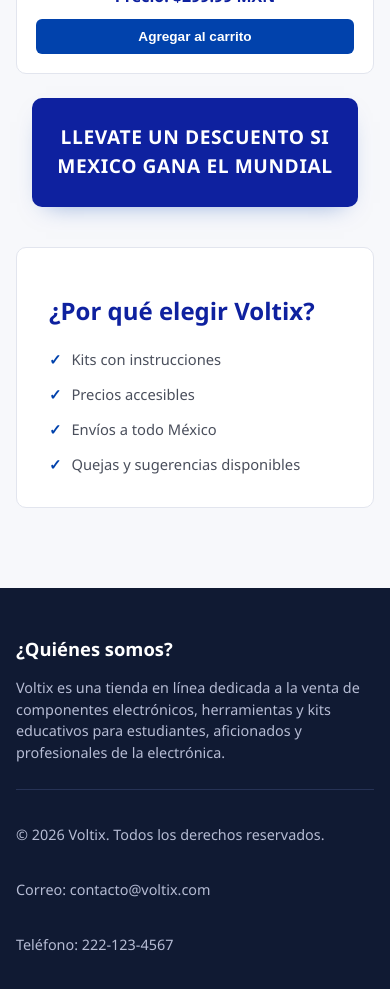
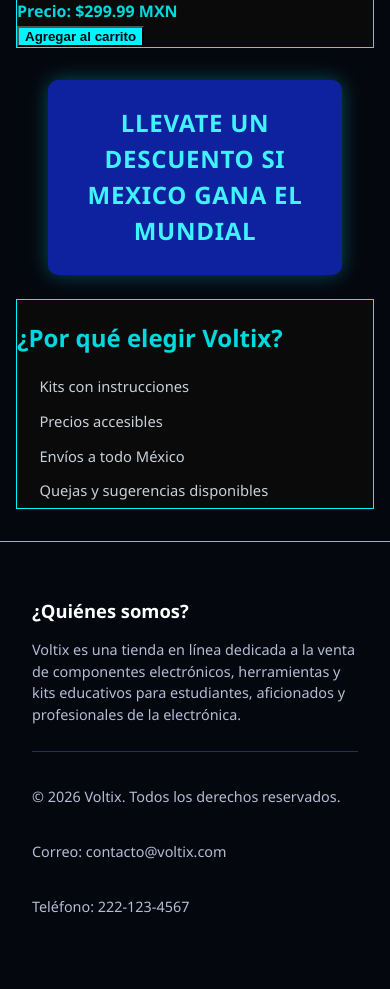
Before and after one commit to ANGDAX26/Voltix, a PHP site: page /Voltix.html in a window 390 px wide. Shown: the part 1900-2889 px from the top of the page. After the commit the page ends 2813 px from the top, so only its background shows below. Run offline with PHP 8.4, Linux system fonts and the light colour scheme.

Commit message:
Se agregaron nuevos estilos y ademas se corrigio el erroer agregando un if al fecht por si no se mandan a traer las paginas de header y footer y por ultimo se cambio la paleta de colores

```diff
--- a/Voltix.html
+++ b/Voltix.html
@@ -14,9 +14,16 @@
 
     <script>
         fetch('header.html')
-            .then(response => response.text())
+            .then(response => {
+                if (!response.ok) throw new Error('HTTP ' + response.status);
+                return response.text();
+            })
             .then(data => {
                 document.getElementById('header-placeholder').innerHTML = data;
+            })
+            .catch(e => {
+                console.error('Error cargando header:', e);
+                document.getElementById('header-placeholder').innerHTML = '<!-- header no cargado -->';
             });
     </script>
 
@@ -83,9 +90,16 @@
 
     <script>
         fetch('footer.html')
-            .then(response => response.text())
+            .then(response => {
+                if (!response.ok) throw new Error('HTTP ' + response.status);
+                return response.text();
+            })
             .then(data => {
                 document.getElementById('footer-placeholder').innerHTML = data;
+            })
+            .catch(e => {
+                console.error('Error cargando footer:', e);
+                document.getElementById('footer-placeholder').innerHTML = '<!-- footer no cargado -->';
             });
     </script>
 
--- a/style.css
+++ b/style.css
@@ -1,11 +1,14 @@
 /* ============ Voltix — estilos generales ============ */
 :root{
-  --azul: #0142ac;
-  --azul-oscuro: #0e219f;
-  --azul-claro: #eaf1ff;
-  --gris-texto: #4a4f5c;
-  --borde: #e2e5ee;
-  --paper: #f7f8fb;
+  --azul: #00F5FF;          /* turquesa neón */
+  --azul-oscuro: #00D9E0;  /* turquesa oscuro */
+  --azul-claro: #0A1225;   /* azul muy oscuro */
+  --gris-texto: #C8D0D8;   /* gris claro */
+  --borde: #14304A;        /* bordes oscuros */
+  --paper: #05070F;        /* fondo principal */
+  --card: #0A0A0A;         /* tarjetas */
+  --texto: #F5F7FA;        /* texto blanco */
+  --oferta: #FF2E63;       /* rosa neón */
   --radius: 10px;
 }
 
@@ -14,7 +17,7 @@
 body{
   margin: 0;
   font-family: 'Segoe UI', Roboto, Helvetica, Arial, sans-serif;
-  color: #1c2333;
+  color: var(--texto);
   background: var(--paper);
   line-height: 1.5;
 }
@@ -105,13 +109,12 @@ img{ max-width: 100%; display: block; }
   cursor: pointer;
   padding: .2rem 0;
 }
-.categorias-bar li:hover{
-  text-decoration: underline;
+.categorias-bar li{
+  color: #C8D0D8;
 }
-
 /* ============ Hero / banners ============ */
 h1{
-  color: #fff;
+  color: #40F2FE;
   text-align: center;
   padding: 1.6rem 1rem;
   margin: 2rem 2rem 1.5rem;
@@ -168,28 +163,20 @@ main{
 
 .producto-card button{
   background: var(--azul);
-  color: #fff;
-  border: none;
-  padding: .6rem 1rem;
-  border-radius: 6px;
-  font-size: .85rem;
-  font-weight: 600;
-  cursor: pointer;
-  width: 100%;
-  transition: background .15s;
+  color: #05070F;
+  font-weight: bold;
 }
 .producto-card button:hover{
-  background: var(--azul-oscuro);
+  background: #40F2FE;
+  box-shadow: 0 0 15px rgba(0,245,255,.8);
 }
 
 /* ============ ¿Por qué elegir Voltix? ============ */
 .por-que{
-  background: #fff;
-  border: 1px solid var(--borde);
-  border-radius: var(--radius);
-  padding: 1.6rem 2rem;
-  margin-top: 2.5rem;
+  background: var(--card);
+  border: 1px solid var(--azul);
 }
+
 .por-que h2{
   color: var(--azul-oscuro);
   margin-bottom: .8rem;
@@ -201,19 +188,14 @@ main{
   color: var(--gris-texto);
   font-size: .92rem;
 }
-.por-que ul li::before{
-  content: "✓";
-  position: absolute;
-  left: 0;
-  color: var(--azul);
-  font-weight: 700;
+.por-que ul li{
+  color: #C8D0D8;
 }
 
 /* ============ Footer ============ */
 #footer-placeholder{
-  background: #101a33;
-  color: #cfd5e8;
-  margin-top: 3rem;
+  background: #05070F;
+  border-top: 1px solid var(--azul);
 }
 .footer-inner{
   max-width: 1200px;
@@ -258,6 +240,9 @@ footer{
   }
   .categorias-bar{ padding: .7rem 1rem; }
   main{ padding: 0 1rem 2rem; }
-  h1{ margin: 1.5rem 1rem 1.2rem; font-size: 1.2rem; }
-  .footer-inner{ padding: 2rem 1rem 1.2rem; }
+  h1{
+  background: #0A1225;
+  color: #40F2FE;
+  box-shadow: 0 0 20px rgba(0,245,255,.3);
 }
+}
```
Also changed, not shown: other parts of style.css (+20 -27 lines), README.md (added).
